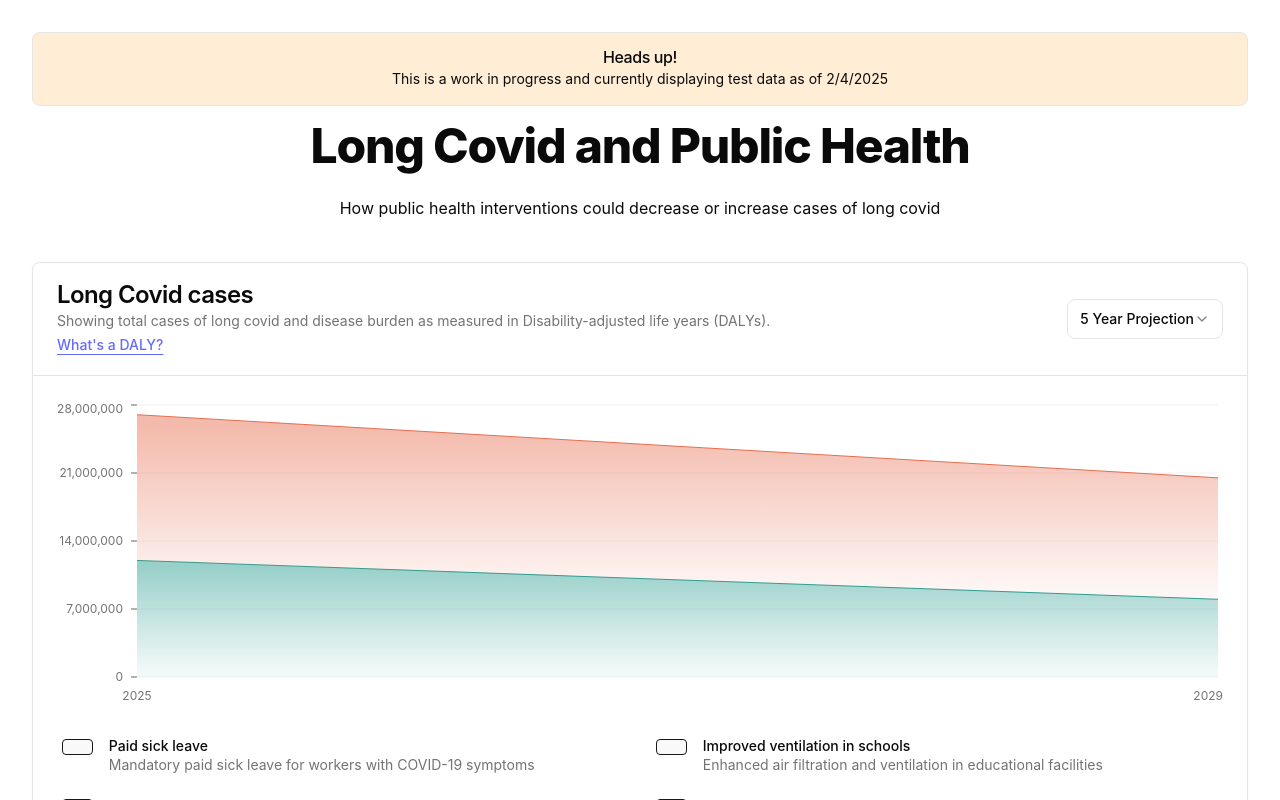
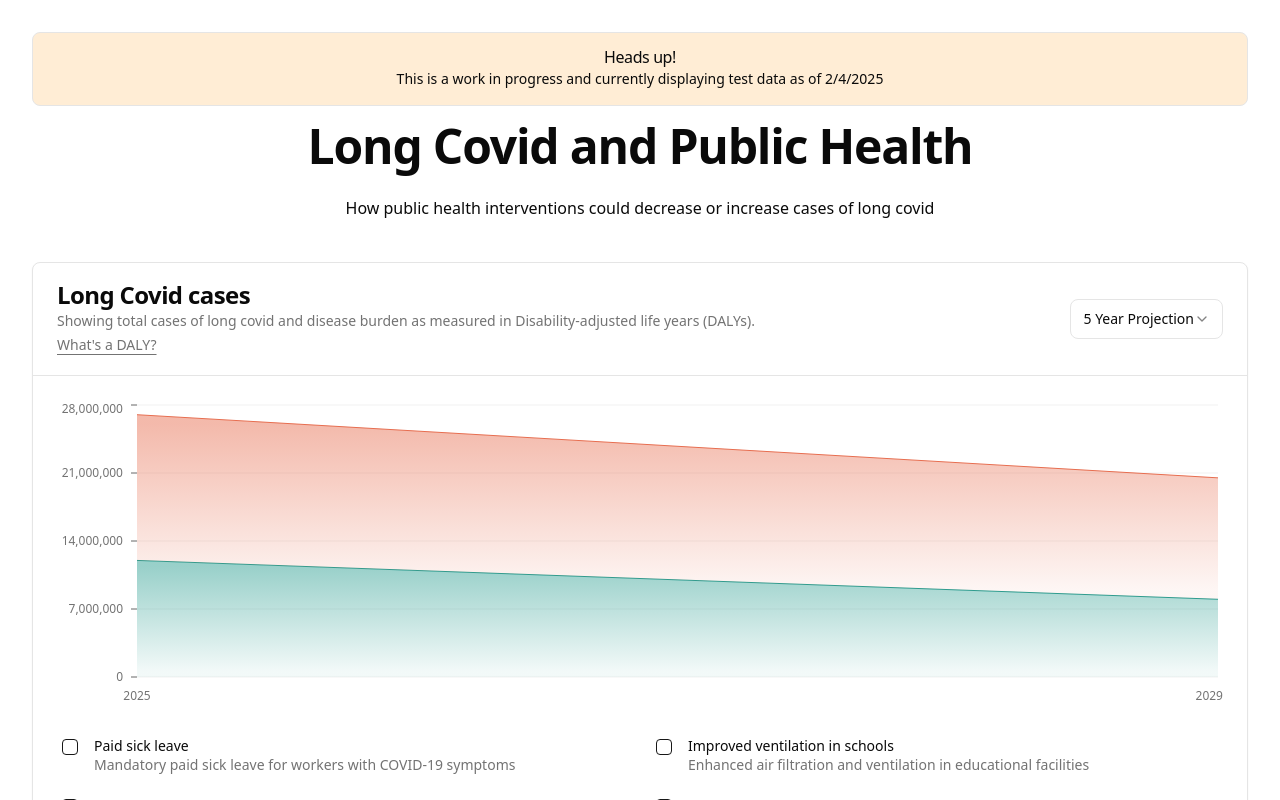
Before and after one commit to DevinCLane/long-covid-dalys, a React (Vite) app: page / in a window 1280 px wide. Shown: the top 800 px of the page. Built offline with nearby package versions, Linux system fonts and the light colour scheme.

Commit message:
streamlined index.css

```diff
--- a/src/index.css
+++ b/src/index.css
@@ -4,93 +4,7 @@
 
 @layer base {
   :root {
-    --chart-1: 12 76% 61%;
-    --chart-2: 173 58% 39%;
-    --chart-3: 197 37% 24%;
-    --chart-4: 43 74% 66%;
-    --chart-5: 27 87% 67%;
-  }
-
-  .dark {
-    --chart-1: 220 70% 50%;
-    --chart-2: 160 60% 45%;
-    --chart-3: 30 80% 55%;
-    --chart-4: 280 65% 60%;
-    --chart-5: 340 75% 55%;
-  }
-}
-
-:root {
-  font-family: Inter, system-ui, Avenir, Helvetica, Arial, sans-serif;
-  line-height: 1.5;
-  font-weight: 400;
-
-  color-scheme: light dark;
-  color: rgba(255, 255, 255, 0.87);
-  background-color: #242424;
-
-  font-synthesis: none;
-  text-rendering: optimizeLegibility;
-  -webkit-font-smoothing: antialiased;
-  -moz-osx-font-smoothing: grayscale;
-}
-
-a {
-  font-weight: 500;
-  color: #646cff;
-  text-decoration: inherit;
-}
-a:hover {
-  color: #535bf2;
-}
-
-body {
-  margin: 0;
-  /* display: flex; */
-  /* place-items: center; */
-  min-width: 320px;
-  min-height: 100vh;
-}
-
-h1 {
-  font-size: 3.2em;
-  line-height: 1.1;
-}
-
-button {
-  border-radius: 8px;
-  border: 1px solid transparent;
-  padding: 0.6em 1.2em;
-  font-size: 1em;
-  font-weight: 500;
-  font-family: inherit;
-  background-color: #1a1a1a;
-  cursor: pointer;
-  transition: border-color 0.25s;
-}
-button:hover {
-  border-color: #646cff;
-}
-button:focus,
-button:focus-visible {
-  outline: 4px auto -webkit-focus-ring-color;
-}
-
-@media (prefers-color-scheme: light) {
-  :root {
-    color: #213547;
-    background-color: #ffffff;
-  }
-  a:hover {
-    color: #747bff;
-  }
-  button {
-    background-color: #f9f9f9;
-  }
-}
-
-@layer base {
-  :root {
+    /* Theme colors */
     --background: 0 0% 100%;
     --foreground: 0 0% 3.9%;
     --card: 0 0% 100%;
@@ -110,13 +24,16 @@ button:focus-visible {
     --border: 0 0% 89.8%;
     --input: 0 0% 89.8%;
     --ring: 0 0% 3.9%;
+    --radius: 0.5rem;
+
+    /* Chart colors */
     --chart-1: 12 76% 61%;
     --chart-2: 173 58% 39%;
     --chart-3: 197 37% 24%;
     --chart-4: 43 74% 66%;
     --chart-5: 27 87% 67%;
-    --radius: 0.5rem;
   }
+
   .dark {
     --background: 0 0% 3.9%;
     --foreground: 0 0% 98%;
@@ -137,20 +54,13 @@ button:focus-visible {
     --border: 0 0% 14.9%;
     --input: 0 0% 14.9%;
     --ring: 0 0% 83.1%;
+
+    /* Chart colors for dark mode */
     --chart-1: 220 70% 50%;
     --chart-2: 160 60% 45%;
     --chart-3: 30 80% 55%;
     --chart-4: 280 65% 60%;
     --chart-5: 340 75% 55%;
-  }
-}
-
-@layer base {
-  * {
-    @apply border-border;
-  }
-  body {
-    @apply bg-background text-foreground;
   }
 }
 
```
